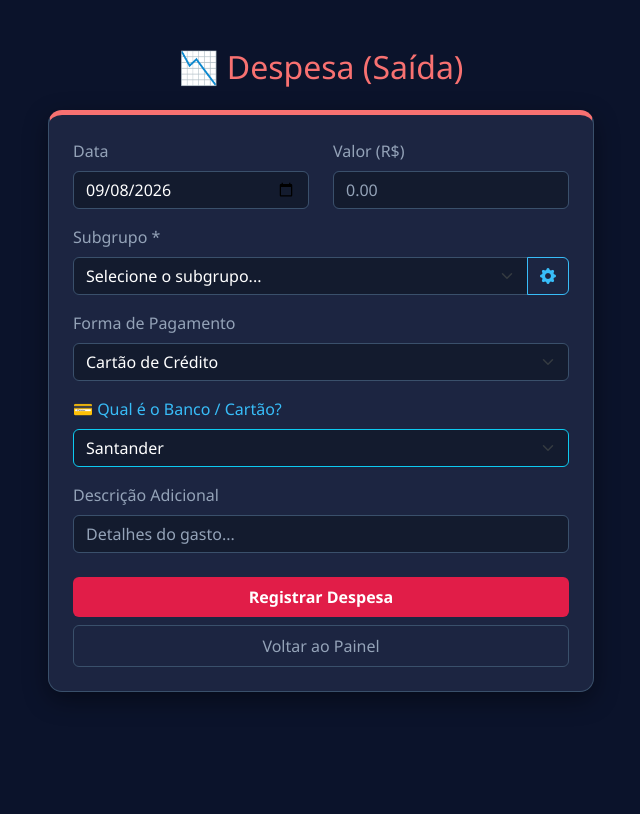
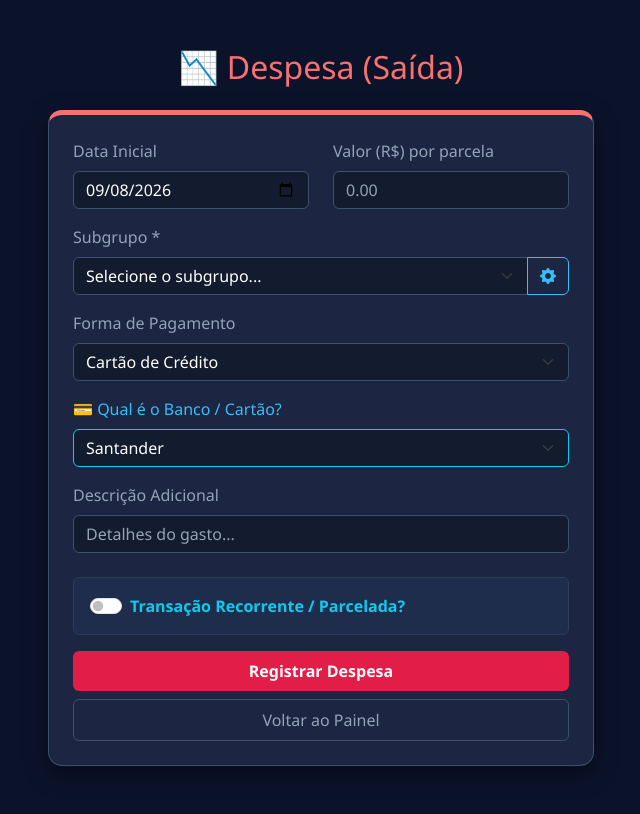
Before and after one commit to PabloAlves99/UaiMoney, a PHP site: page /saidas/nova_saida.php in a window 1280 px wide. Shown: the whole page, without its empty margins (319-959 px from the left). Before the commit the page ends 694 px from the top, so only its background shows below. Run offline with PHP 8.4, Linux system fonts and the light colour scheme; data comes from the database, SQL or seed files in the repository.

Commit message:
Adicionei despesas recorrentes

```diff
--- a/saidas/nova_saida.php
+++ b/saidas/nova_saida.php
@@ -20,16 +20,23 @@ try {
         $banco_cartao = ($forma_pagamento === 'Cartão de Crédito') ? $_POST['banco_cartao'] : null;
         $descricao = $_POST['descricao'];
 
+        // Variáveis da Recorrência
+        $repetir = isset($_POST['repetir']) ? true : false;
+        $parcelas = isset($_POST['parcelas']) ? (int) $_POST['parcelas'] : 1;
+
         // Descobre automaticamente o grupo do subgrupo
         $stmtGrp = $pdo->prepare("SELECT grupo FROM subgrupos WHERE tipo = 'Saída' AND nome = ?");
         $stmtGrp->execute([$subgrupo_nome]);
         $resGrp = $stmtGrp->fetch(PDO::FETCH_ASSOC);
         $grupo = $resGrp ? $resGrp['grupo'] : 'Essencial';
 
-        $sql = "INSERT INTO transacoes (tipo, data, valor, grupo, subgrupo, forma_pagamento, banco_cartao, descricao)
-                VALUES (:tipo, :data, :valor, :grupo, :subgrupo, :forma_pagamento, :banco_cartao, :descricao)";
+        // Prepara o SQL base (agora com as gavetas de recorrência)
+        $sql = "INSERT INTO transacoes (tipo, data, valor, grupo, subgrupo, forma_pagamento, banco_cartao, descricao, tipo_registro, numero_parcela, total_parcelas)
+                VALUES (:tipo, :data, :valor, :grupo, :subgrupo, :forma_pagamento, :banco_cartao, :descricao, :tipo_registro, :numero_parcela, :total_parcelas)";
         $stmt = $pdo->prepare($sql);
 
+        if ($repetir && $parcelas > 1) {
+            // 1. Salva o registro "Pai" (o contrato original para histórico, que não entra nas somas do mês)
             $stmt->execute([
                 ':tipo' => $tipo,
                 ':data' => $data,
@@ -38,10 +45,51 @@ try {
                 ':subgrupo' => $subgrupo_nome,
                 ':forma_pagamento' => $forma_pagamento,
                 ':banco_cartao' => $banco_cartao,
-            ':descricao' => $descricao
+                ':descricao' => $descricao,
+                ':tipo_registro' => 'pai',
+                ':numero_parcela' => 0,
+                ':total_parcelas' => $parcelas
             ]);
 
+            // 2. Loop das Parcelas (A Mágica do PHP)
+            for ($i = 1; $i <= $parcelas; $i++) {
+                $meses_frente = $i - 1; // A primeira parcela é no mês atual
+                // Avança a data em X meses magicamente
+                $data_parcela = date('Y-m-d', strtotime("+$meses_frente months", strtotime($data)));
+                $desc_parcela = $descricao . " (Parc. $i/$parcelas)";
+
+                $stmt->execute([
+                    ':tipo' => $tipo,
+                    ':data' => $data_parcela,
+                    ':valor' => $valor,
+                    ':grupo' => $grupo,
+                    ':subgrupo' => $subgrupo_nome,
+                    ':forma_pagamento' => $forma_pagamento,
+                    ':banco_cartao' => $banco_cartao,
+                    ':descricao' => $desc_parcela,
+                    ':tipo_registro' => 'parcela',
+                    ':numero_parcela' => $i,
+                    ':total_parcelas' => $parcelas
+                ]);
+            }
+            $mensagem = "<div class='alert alert-danger bg-dark text-danger border-danger mt-3'>Despesa parcelada em {$parcelas}x registrada com sucesso! 💸</div>";
+        } else {
+            // Registro Único Normal
+            $stmt->execute([
+                ':tipo' => $tipo,
+                ':data' => $data,
+                ':valor' => $valor,
+                ':grupo' => $grupo,
+                ':subgrupo' => $subgrupo_nome,
+                ':forma_pagamento' => $forma_pagamento,
+                ':banco_cartao' => $banco_cartao,
+                ':descricao' => $descricao,
+                ':tipo_registro' => 'unico',
+                ':numero_parcela' => 1,
+                ':total_parcelas' => 1
+            ]);
             $mensagem = "<div class='alert alert-danger bg-dark text-danger border-danger mt-3'>Despesa de R$ {$valor} registrada com sucesso! 💸</div>";
+        }
     }
 } catch (Exception $e) {
     $mensagem = "<div class='alert alert-warning bg-dark text-warning border-danger mt-3'>Erro: " . $e->getMessage() . "</div>";
@@ -126,6 +174,11 @@ try {
             color: #ffffff;
             border-color: #3a506b;
         }
+
+        .texto-auxiliar {
+            color: #94a3b8 !important;
+            font-size: 0.85rem;
+        }
     </style>
 </head>
 
@@ -138,12 +191,12 @@ try {
                     <form method="POST" action="nova_saida.php">
                         <div class="row">
                             <div class="col-md-6 mb-3">
-                                <label class="form-label">Data</label>
+                                <label class="form-label">Data Inicial</label>
                                 <input type="date" name="data" class="form-control" value="<?php echo date('Y-m-d'); ?>"
                                     required>
                             </div>
                             <div class="col-md-6 mb-3">
-                                <label class="form-label">Valor (R$)</label>
+                                <label class="form-label">Valor (R$) por parcela</label>
                                 <input type="number" step="0.01" name="valor" class="form-control" placeholder="0.00"
                                     required>
                             </div>
@@ -180,23 +233,40 @@ try {
                             </select>
                         </div>
 
-                        <div class="mb-3" id="blocoBanco" style="display: none;">
+                        <div class="mb-3" id="blocoBanco" style="display: block;">
                             <label class="form-label" style="color: #38bdf8;">💳 Qual é o Banco / Cartão?</label>
                             <select name="banco_cartao" class="form-select border-info">
                                 <option value="Santander">Santander</option>
                                 <option value="Inter">Banco Inter</option>
                                 <option value="Bradesco">Bradesco</option>
-                                <option value="Itaú">Caixa</option>
+                                <option value="Itaú">Itaú</option>
                                 <option value="C6 Bank">C6 Bank</option>
-                                <option value="Itaú">Itaú</option>
                                 <option value="Nubank">Nubank</option>
                                 <option value="Outro">Outro Banco</option>
                             </select>
                         </div>
 
-                        <div class="mb-4">
+                        <div class="mb-3">
                             <label class="form-label">Descrição Adicional</label>
-                            <input type="text" name="descricao" class="form-control" placeholder="Detalhes do gasto...">
+                            <input type="text" name="descricao" class="form-control" placeholder="Detalhes do gasto..."
+                                required>
+                        </div>
+
+                        <!-- SEÇÃO DE RECORRÊNCIA -->
+                        <div class="mb-3 form-check form-switch mt-4 p-3 rounded"
+                            style="background-color: rgba(56, 189, 248, 0.05); border: 1px solid #2b3e55;">
+                            <input class="form-check-input ms-0 me-2" type="checkbox" id="repetir" name="repetir"
+                                onchange="alternarRecorrencia()" style="cursor: pointer;">
+                            <label class="form-check-label text-info fw-bold" for="repetir"
+                                style="cursor: pointer;">Transação Recorrente / Parcelada?</label>
+                        </div>
+
+                        <div class="mb-4" id="blocoParcelas" style="display: none;">
+                            <label class="form-label">Quantidade de Meses/Parcelas</label>
+                            <input type="number" name="parcelas" id="inputParcelas" class="form-control" value="1"
+                                min="1" max="360">
+                            <small class="texto-auxiliar">Vai ser criado os registros mês a mês automaticamente para
+                                você.</small>
                         </div>
 
                         <button type="submit" class="btn btn-danger w-100 py-2">Registrar Despesa</button>
@@ -213,7 +283,6 @@ try {
         function alternarBancoCartao() {
             const forma = document.getElementById('formaPagamento').value;
             const blocoBanco = document.getElementById('blocoBanco');
-
             if (forma === 'Cartão de Crédito') {
                 blocoBanco.style.display = 'block';
             } else {
@@ -221,9 +290,26 @@ try {
             }
         }
 
-        window.onload = alternarBancoCartao;
+        function alternarRecorrencia() {
+            const repetir = document.getElementById('repetir').checked;
+            const blocoParcelas = document.getElementById('blocoParcelas');
+            const inputParcelas = document.getElementById('inputParcelas');
+
+            if (repetir) {
+                blocoParcelas.style.display = 'block';
+                inputParcelas.value = 2; // Força pelo menos 2 se ativou
+            } else {
+                blocoParcelas.style.display = 'none';
+                inputParcelas.value = 1;
+            }
+        }
+
+        // Executa ao carregar a página
+        window.onload = function () {
+            alternarBancoCartao();
+            alternarRecorrencia();
+        };
     </script>
-
 </body>
 
 </html>
```
Lines whose indentation alone changed are shown as unchanged.
